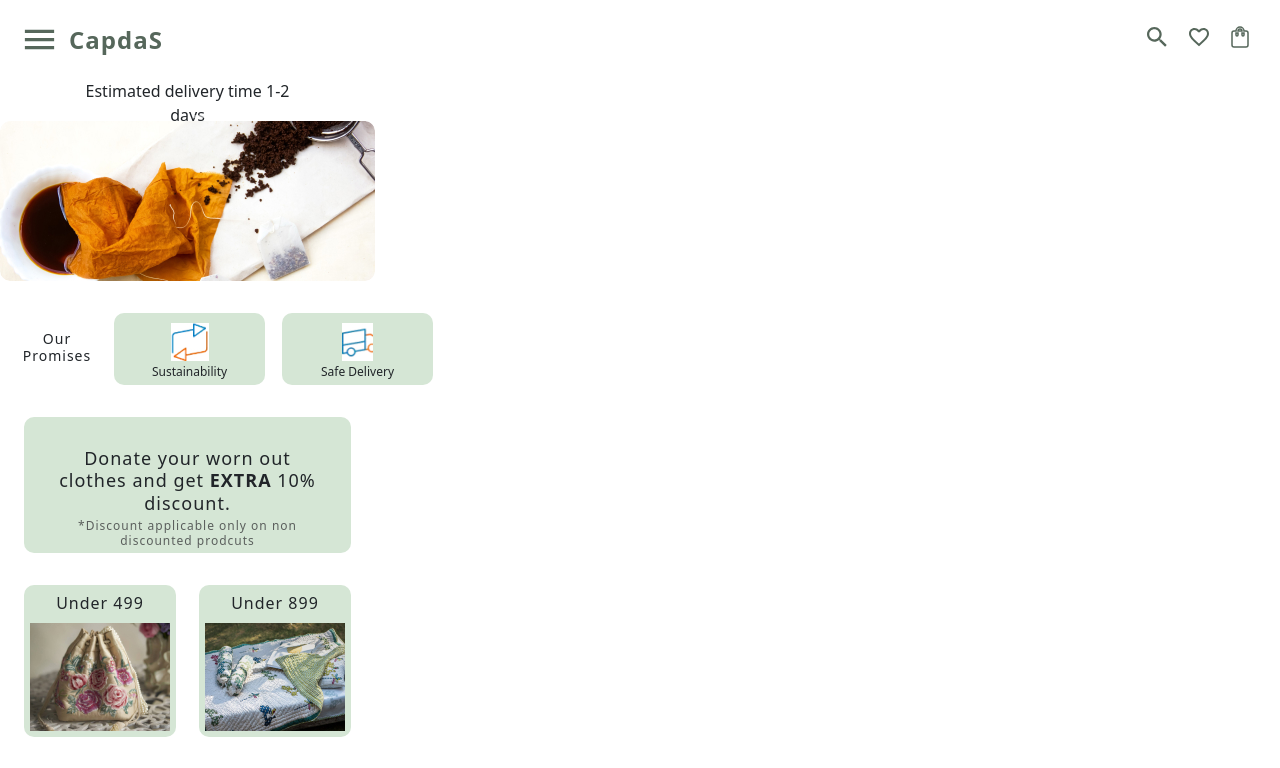
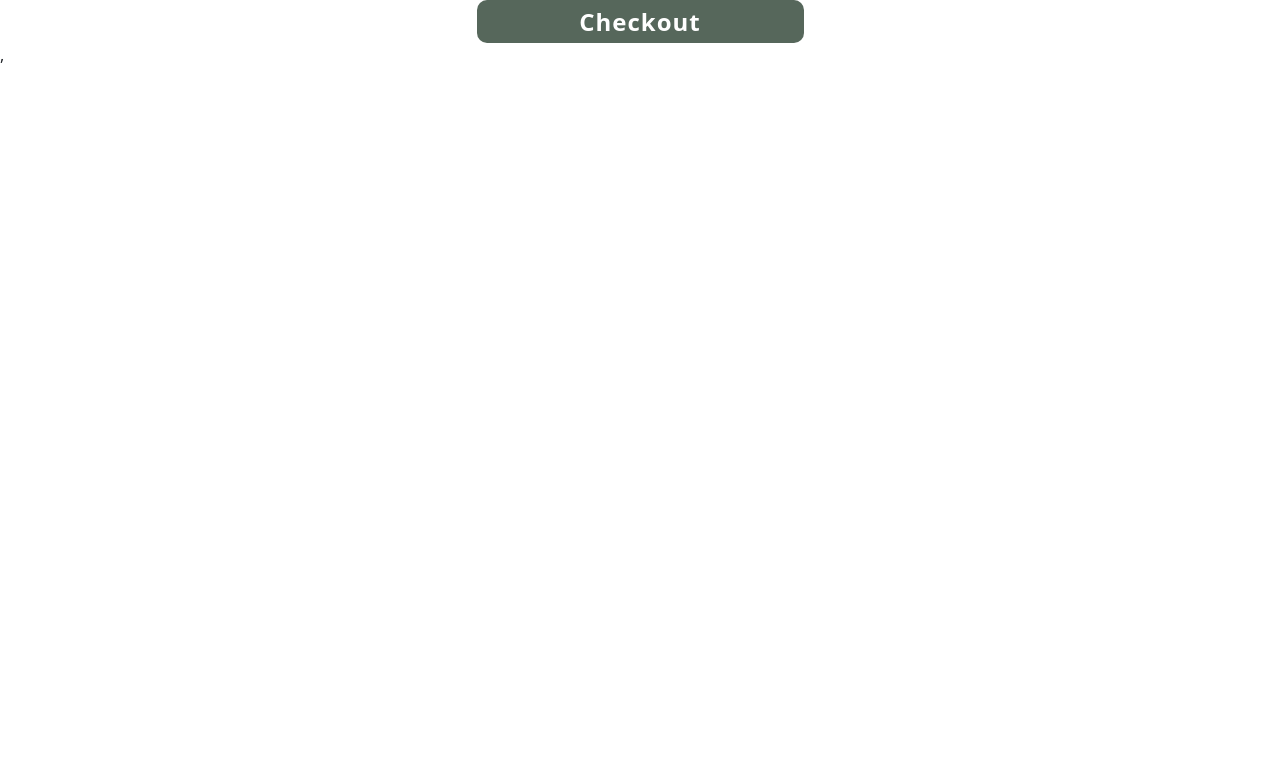
Before and after one commit to suvamAdhikary/Capdas-ECommerce, a React (Create React App) app in the folder client/capdas/: page / in a window 1280 px wide. Shown: the top 768 px of the page. Built offline with nearby package versions, Linux system fonts and the light colour scheme.

Commit message:
checkout process button added

```diff
--- a/client/capdas/src/App.jsx
+++ b/client/capdas/src/App.jsx
@@ -5,13 +5,16 @@ import FooterNav from "./components/navbar/FooterNav";
 import HeaderNav from "./components/navbar/HeaderNav";
 import { Hp } from "./Homepage/Homepage";
 import CarouselContainer from "./components/CarouselContainer"
+import {Btn} from "./components/BagPage/LongButton"
 function App() {
   return (
     <div className="App">
-      <HeaderNav />
-      {/* <CapdaS /> */}
+
+      {/* <HeaderNav />
+      <CapdaS />
       <Hp />
-      {/* <FooterNav /> */}
+      <FooterNav /> */}
+        <Btn/>
     </div>
   );
 }
--- /dev/null
+++ b/client/capdas/src/components/BagPage/Bag.jsx
@@ -0,0 +1,6 @@
+import styled from "styled-components";
+
+
+export const Bag = ()=> {
+
+}
--- /dev/null
+++ b/client/capdas/src/components/BagPage/LongButton.jsx
@@ -0,0 +1,22 @@
+import styled from "styled-components";
+
+const Btn1 = styled.button`
+width: 327px;
+height: 43px;
+border-radius: 10px;
+background: #56675B;
+color: white;
+font-weight: 600;
+text-align: center;
+line-height: 29.76px;
+letter-spacing: 1px;
+font-size: 24px;
+margin: auto;
+border: none;
+`
+
+export const Btn = () => {
+    return <>
+    <Btn1>Checkout</Btn1>
+    </>
+}
```
